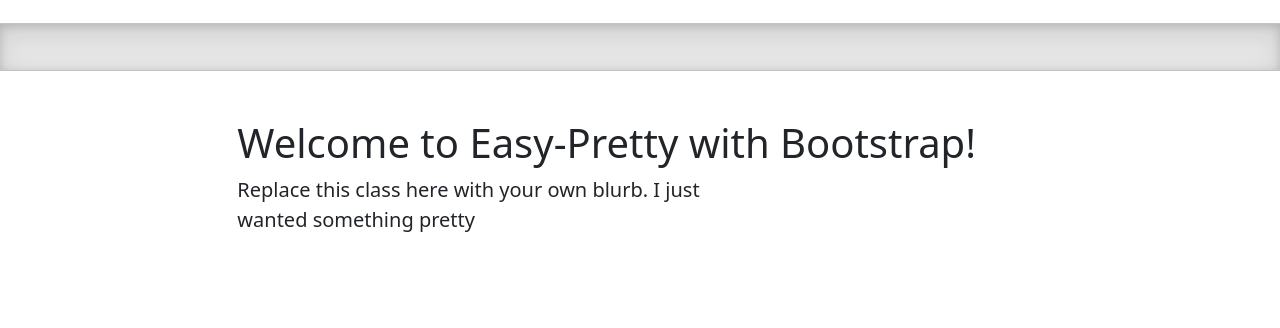
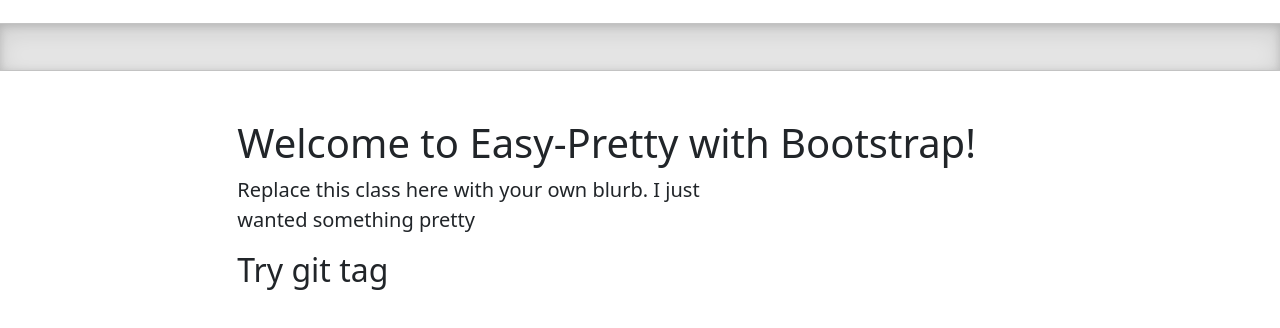
Before and after one commit to WSU-kduncan/3120-cicd-WeiChen66, a plain HTML site: page website/index.html in a window 1280 px wide. Shown: the part 74-402 px from the top of the page. Drawn offline with Linux system fonts and the light colour scheme.

Commit message:
Try git tag

```diff
--- a/website/index.html
+++ b/website/index.html
@@ -120,7 +120,7 @@
   <div class="col-lg-8 mx-auto p-4 py-md-5">
   <h1>Welcome to Easy-Pretty with Bootstrap!</h1>
     <p class="fs-5 col-md-8">Replace this class here with your own blurb.  I just wanted something pretty</p>
-
+  <h2> Try git tag </h2>
    </div>
     <script src="../assets/dist/js/bootstrap.bundle.min.js"></script>
 
```
